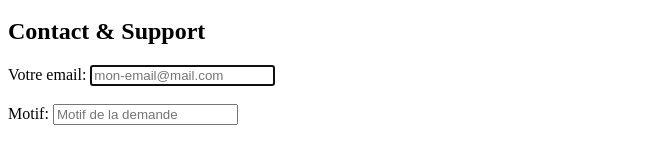
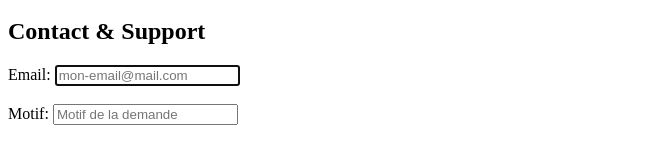
Before and after one commit to Solumine/WorkSpace, a plain HTML site: page contact.html in a window 1280 px wide. Shown: the part 306-447 px from the top of the page, without its empty margins (0-663 px from the left). Drawn offline with Linux system fonts and the light colour scheme.

Commit message:
Update contact.html

```diff
--- a/contact.html
+++ b/contact.html
@@ -26,7 +26,7 @@
 
         <form class="formulaire" action="Contact.html">
             <div>
-                <label for="emailinput">Votre email:</label>
+                <label for="emailinput">Email:</label>
                 <input type="email" name="email" id="emailinput" placeholder="mon-email@mail.com" autofocus>
             </div>
             <br>
```
